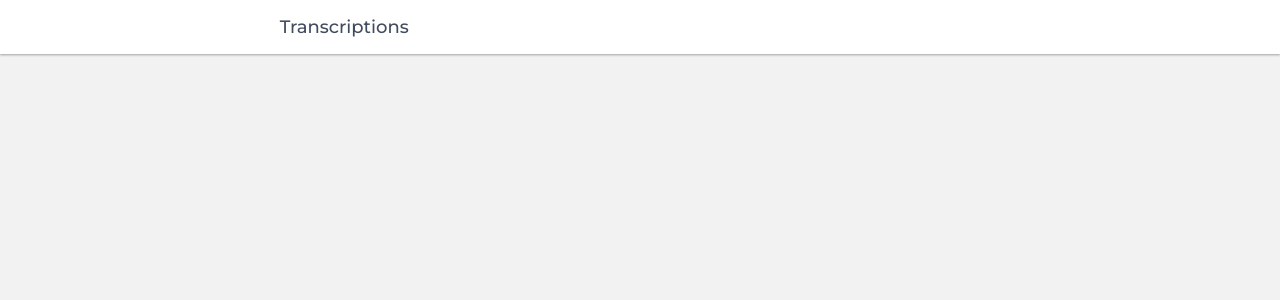
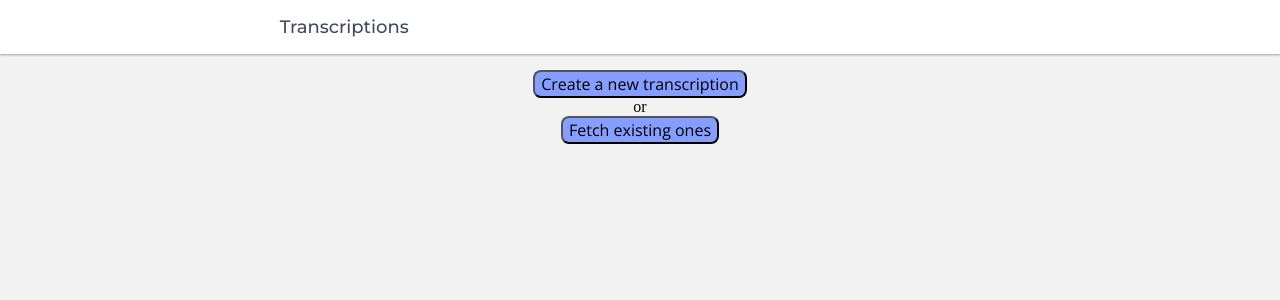
Before and after one commit to Unbabel/frontend-challenge, a Vue app: page / in a window 1280 px wide. Shown: the top 300 px of the page. Built offline with nearby package versions, Linux system fonts and the light colour scheme.

Commit message:
- Create AppButton component - Adjust height when typing on Textarea

```diff
--- /dev/null
+++ b/src/components/common/AppButton.vue
@@ -0,0 +1,24 @@
+<template>
+  <button class="app-button">
+    <slot />
+  </button>
+</template>
+<script>
+export default {
+    name: 'AppButton'
+}
+</script>
+<style lang="scss" scoped>
+    .app-button {
+        border-radius: 8px;
+        cursor: pointer;
+        background-color: $purple;
+        font-family: OpenSansRegular;
+        font-size: $default-size;
+
+        &:hover {
+            background-color: $white;
+            color: $purple;
+        }
+    }
+</style>
--- a/src/components/common/AppTextarea.vue
+++ b/src/components/common/AppTextarea.vue
@@ -22,13 +22,24 @@
 
       emits: ['change-description'],
 
-      mounted () {
-          const textarea = this.$refs.textarea;
-          return textarea.style.height = textarea.scrollHeight + 'px';
+      data () {
+        return {
+          scrollHeight: 0
+        }
+      },
+
+       mounted () {
+          this.setHeight();
       },
 
       methods: {
+         setHeight () {
+          const textarea = this.$refs.textarea;
+          textarea.style.height = textarea.scrollHeight + 'px';
+        },
+
         changeDescription (description) {
+          this.setHeight();
             this.$emit('change-description', description)
         }
     }
--- a/src/components/transcriptions/VoiceTranscriptions.vue
+++ b/src/components/transcriptions/VoiceTranscriptions.vue
@@ -1,5 +1,8 @@
 <template>
   <div class="voice-transcriptions">
+    <div v-if="transcriptions.length === 0">
+      <VoiceTranscriptionsEmpty fetch-transcriptions="" />
+    </div>
     <div
       v-for="(transcription, index) in transcriptions"
       :key="index"
@@ -32,6 +35,7 @@ import AppIcon from "@/components/common/AppIcon.vue";
 import AppInput from "@/components/common/AppInput.vue";
 import AppTextarea from "@/components/common/AppTextarea.vue";
 import AppCheckbox from "@/components/common/AppCheckbox.vue";
+import VoiceTranscriptionsEmpty from "./VoiceTranscriptionsEmpty.vue";
 import { mapActions } from 'vuex'
 
 export default {
@@ -40,7 +44,8 @@ export default {
     AppIcon,
     AppInput,
     AppCheckbox,
-    AppTextarea
+    AppTextarea,
+    VoiceTranscriptionsEmpty
   },
 
   props: {
@@ -77,6 +82,11 @@ export default {
   box-sizing: border-box;
 }
 
+.voice-transcriptions__empty {
+  background-color: $concrete;
+  text-align: center;
+}
+
 .voice-transcriptions__row {
   display: flex;
   padding-bottom: $default-size;
--- /dev/null
+++ b/src/components/transcriptions/VoiceTranscriptionsEmpty.vue
@@ -0,0 +1,46 @@
+<template>
+  <div class="voice-transcriptions-empty">
+    <AppButton
+      @click="create"
+    >
+      Create a new transcription
+    </AppButton>
+    or
+    <AppButton
+      @click="fetch"
+    >
+      Fetch existing ones
+    </AppButton>
+  </div>
+</template>
+
+<script>
+import AppButton from '@/components/common/AppButton.vue'
+import { mapActions } from 'vuex'
+
+export default {
+    name: 'VoiceTranscriptionsEmpty',
+
+    components: { AppButton },
+
+    methods: {
+        ...mapActions(['fetchTranscriptions', 'createTranscription']),
+
+        async create () {
+            await this.createTranscription()
+        },
+
+        async fetch () {
+            await this.fetchTranscriptions()
+        }
+    }
+}
+</script>
+<style lang="scss" scoped>
+    .voice-transcriptions-empty {
+        background-color: $concrete;
+        display: flex;
+        flex-direction: column;
+        align-items: center;
+    }
+</style>
--- a/src/store/modules/transcriptions/actions.js
+++ b/src/store/modules/transcriptions/actions.js
@@ -35,8 +35,8 @@ const uploadTranscriptions = async (ctx) => {
  *
  * @returns {boolean}
  */
- const createNewTranscription = async ({ commit }) => {
-  commit("createNewTranscription");
+ const createTranscription = async ({ commit }) => {
+  commit("createTranscription");
 };
 
 /**
@@ -73,7 +73,7 @@ const actions = {
   removeTranscription,
   fetchTranscriptions,
   uploadTranscriptions,
-  createNewTranscription,
+  createTranscription,
   updateTranscriptionTitle,
   updateTranscriptionDescription
 };
--- a/src/store/modules/transcriptions/mutations.js
+++ b/src/store/modules/transcriptions/mutations.js
@@ -9,14 +9,12 @@ const setTranscriptions = (state, transcriptions) => {
 /**
  * @param {object}  state
  */
-const createNewTranscription = (state) => {
+const createTranscription = (state) => {
     state.transcriptions.push({
-      id: state.transcriptions.at(-1).id + 1,
+      id: state.transcriptions.length > 0 ? state.transcriptions.at(-1).id + 1 : 0,
       voice: '',
       text: ''
     })
-
-    console.log('state', state.transcriptions)
 };
 
 /**
@@ -61,7 +59,7 @@ const updateTranscriptionDescription = (state, transcription) => {
 const mutations = {
   setTranscriptions,
   removeTranscription,
-  createNewTranscription,
+  createTranscription,
   updateTranscriptionTitle,
   updateTranscriptionDescription
 }
--- a/src/views/HomePage.vue
+++ b/src/views/HomePage.vue
@@ -26,11 +26,10 @@ export default {
     }),
   },
   methods: {
-    ...mapActions(['createNewTranscription']),
+    ...mapActions(['createTranscription']),
 
-    async createTranscription () {
-      console.log('createNewTranscription')
-      await this.createNewTranscription();
+    async create () {
+      await this.createTranscription();
     }
   }
 };
--- a/src/views/NotFound.vue
+++ b/src/views/NotFound.vue
@@ -1,17 +1,20 @@
 <template>
   <div class="not-found">
     <h1>Page not found</h1>
-    <button
-      class="not-found__button"
+    <AppButton
       @click="redirectToHomepage"
     >
       Return to homepage
-    </button>
+    </AppButton>
   </div>
 </template>
 <script>
+import AppButton from '@/components/common/AppButton.vue'
+
 export default {
   name: 'NotFound',
+
+  components: { AppButton },
 
   methods: {
     redirectToHomepage () {
@@ -29,11 +32,15 @@ export default {
   }
 
   .not-found__button {
-    border: none;
+    border-radius: 8px;
     cursor: pointer;
     background-color: $purple;
     font-family: OpenSansRegular;
     font-size: $default-size;
 
+    &:hover {
+      background-color: $white;
+      color: $purple;
+    }
   }
 </style>
```
